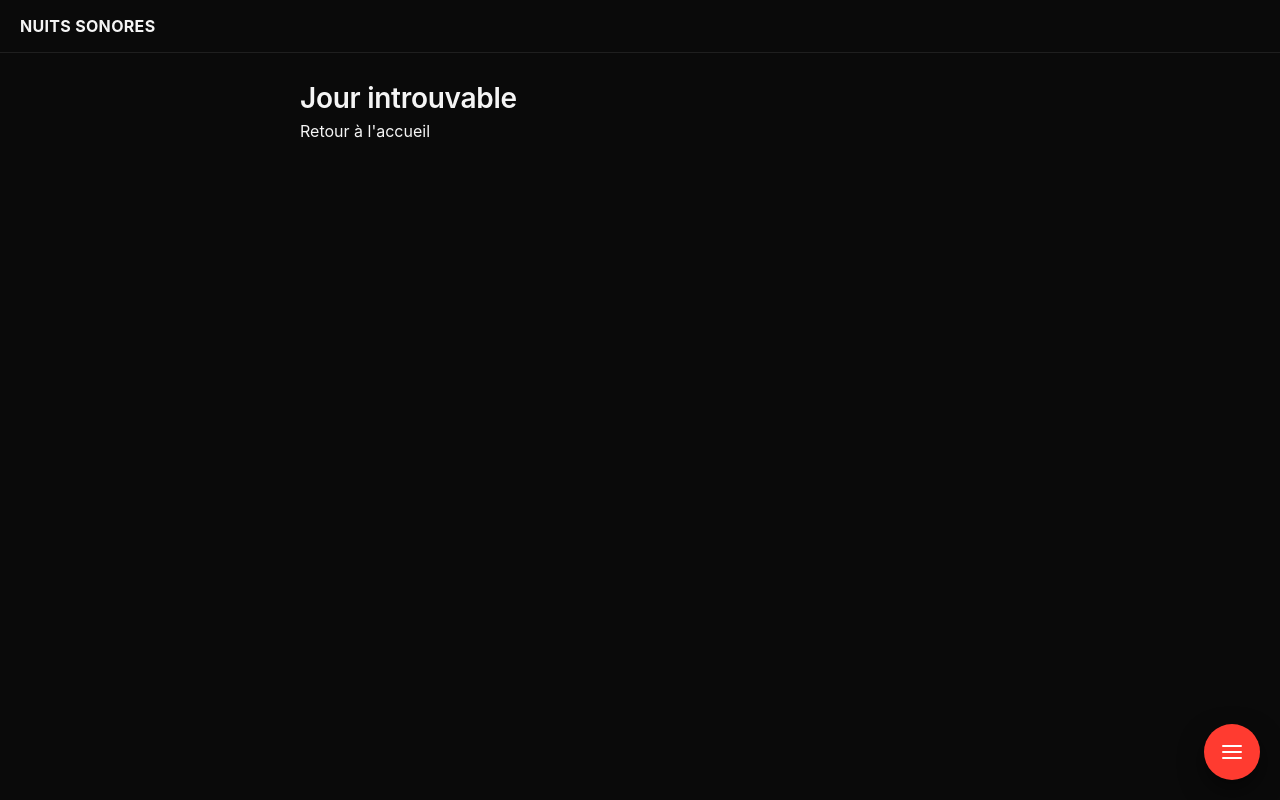
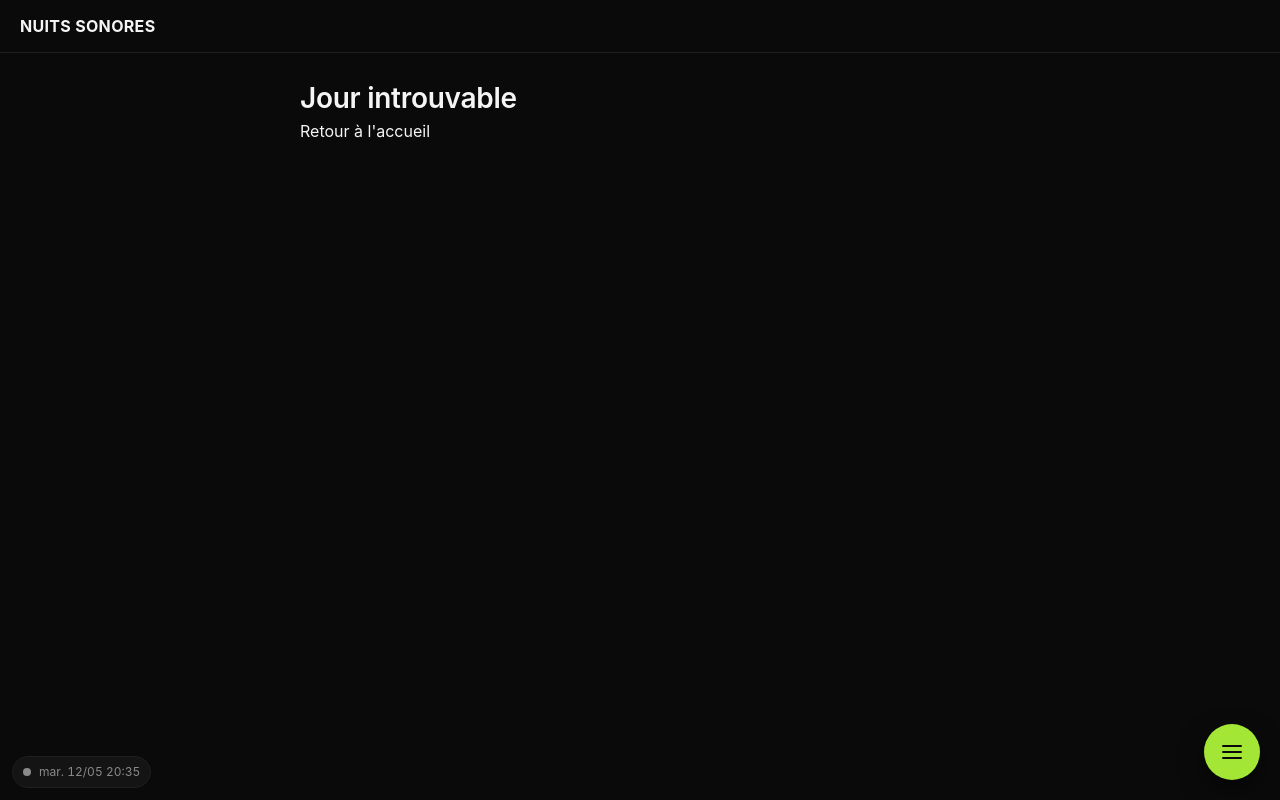
Before and after one commit to panicolay/nuits-sonores, a React (Vite) app: page /jour/1 in a window 1280 px wide. Built offline with nearby package versions, Linux system fonts and the light colour scheme.

Commit message:
Lot of things

```diff
--- /dev/null
+++ b/src/components/DebugPanel.tsx
@@ -0,0 +1,67 @@
+import { useEffect, useState } from "react";
+import { getDebugNow, setDebugNow, useNow } from "../data/now";
+
+function toLocalInput(date: Date): string {
+  const pad = (n: number) => n.toString().padStart(2, "0");
+  return (
+    `${date.getFullYear()}-${pad(date.getMonth() + 1)}-${pad(date.getDate())}` +
+    `T${pad(date.getHours())}:${pad(date.getMinutes())}`
+  );
+}
+
+export function DebugPanel() {
+  const now = useNow();
+  const [open, setOpen] = useState(false);
+  const [value, setValue] = useState(() => toLocalInput(now));
+  const overridden = getDebugNow() !== null;
+
+  useEffect(() => {
+    if (!overridden) setValue(toLocalInput(now));
+  }, [now, overridden]);
+
+  const apply = () => {
+    const d = new Date(value);
+    if (!Number.isNaN(d.getTime())) setDebugNow(d);
+  };
+
+  return (
+    <div className={`debug${open ? " is-open" : ""}`}>
+      <button
+        type="button"
+        className="debug__toggle"
+        aria-expanded={open}
+        onClick={() => setOpen((v) => !v)}
+      >
+        <span className={`debug__indicator${overridden ? " is-fake" : ""}`} />
+        {now.toLocaleString("fr-FR", {
+          weekday: "short",
+          day: "2-digit",
+          month: "2-digit",
+          hour: "2-digit",
+          minute: "2-digit",
+        })}
+      </button>
+      {open && (
+        <div className="debug__panel">
+          <input
+            type="datetime-local"
+            className="debug__input"
+            value={value}
+            onChange={(e) => setValue(e.target.value)}
+          />
+          <button type="button" className="debug__btn" onClick={apply}>
+            Appliquer
+          </button>
+          <button
+            type="button"
+            className="debug__btn"
+            onClick={() => setDebugNow(null)}
+            disabled={!overridden}
+          >
+            Réel
+          </button>
+        </div>
+      )}
+    </div>
+  );
+}
--- a/src/components/Fab.tsx
+++ b/src/components/Fab.tsx
@@ -6,8 +6,8 @@ type FabItem = { to: string; label: string };
 
 const SECTIONS: FabItem[][] = [
   [
-    { to: "/jour/day-2", label: "Jour 2" },
-    { to: "/jour/day-3", label: "Jour 3" },
+    { to: "/jour/day-2", label: "Jeudi" },
+    { to: "/jour/day-3", label: "Vendredi" },
   ],
   scenes.map((s) => ({ to: `/scene/${s.slug}`, label: s.value })),
   [
--- /dev/null
+++ b/src/components/SetBadge.tsx
@@ -0,0 +1,16 @@
+import type { SetStatus } from "../data/programme";
+
+export function SetBadge({ status }: { status: SetStatus }) {
+  if (status === "live") {
+    return (
+      <span className="badge badge--live">
+        <span className="badge__dot" aria-hidden />
+        En direct
+      </span>
+    );
+  }
+  if (status === "soon") {
+    return <span className="badge badge--soon">Bientôt</span>;
+  }
+  return null;
+}
--- /dev/null
+++ b/src/data/now.ts
@@ -0,0 +1,48 @@
+import { useEffect, useState } from "react";
+
+const STORAGE_KEY = "nuits.debug-now";
+const TICK_MS = 30_000;
+
+type Listener = () => void;
+const listeners = new Set<Listener>();
+
+function readOverride(): Date | null {
+  if (typeof localStorage === "undefined") return null;
+  const raw = localStorage.getItem(STORAGE_KEY);
+  if (!raw) return null;
+  const d = new Date(raw);
+  return Number.isNaN(d.getTime()) ? null : d;
+}
+
+let override: Date | null = readOverride();
+
+export function getNow(): Date {
+  return override ?? new Date();
+}
+
+export function getDebugNow(): Date | null {
+  return override;
+}
+
+export function setDebugNow(date: Date | null): void {
+  override = date;
+  if (date) localStorage.setItem(STORAGE_KEY, date.toISOString());
+  else localStorage.removeItem(STORAGE_KEY);
+  listeners.forEach((l) => l());
+}
+
+export function useNow(): Date {
+  const [now, setNow] = useState<Date>(getNow);
+
+  useEffect(() => {
+    const update = () => setNow(getNow());
+    listeners.add(update);
+    const interval = window.setInterval(update, TICK_MS);
+    return () => {
+      listeners.delete(update);
+      window.clearInterval(interval);
+    };
+  }, []);
+
+  return now;
+}
--- a/src/data/programme.ts
+++ b/src/data/programme.ts
@@ -26,9 +26,10 @@ function dayIdFromLabel(label: string): DayId {
 }
 
 function frenchWeekday(isoDate: string): string {
-  return new Date(`${isoDate}T00:00:00`).toLocaleDateString("fr-FR", {
+  const weekday = new Date(`${isoDate}T00:00:00`).toLocaleDateString("fr-FR", {
     weekday: "long",
   });
+  return weekday.charAt(0).toUpperCase() + weekday.slice(1);
 }
 
 export const days: Day[] = (() => {
@@ -38,11 +39,10 @@ export const days: Day[] = (() => {
     groups.get(set.jour)!.push(set);
   }
   return [...groups.entries()].map(([rawLabel, sets]) => {
-    const base = rawLabel.replace(/^Day\s+/i, "Jour ");
     const date = sets[0].date;
     return {
       id: dayIdFromLabel(rawLabel),
-      label: `${base} (${frenchWeekday(date)})`,
+      label: frenchWeekday(date),
       date,
       sets: sets.slice().sort((a, b) => a.debut.localeCompare(b.debut)),
     };
@@ -55,6 +55,33 @@ export function getDay(id: string): Day | undefined {
 
 export function getArtistBySlug(slug: string): ArtistSet | undefined {
   return programme.find((s) => slugify(s.artiste) === slug);
+}
+
+export type SetStatus = "past" | "live" | "soon" | "future";
+
+const SOON_MS = 30 * 60 * 1000;
+
+export function setStart(set: ArtistSet): Date {
+  return new Date(`${set.date}T${set.debut}:00`);
+}
+
+export function setEnd(set: ArtistSet): Date {
+  const start = setStart(set);
+  const end = new Date(`${set.date}T${set.fin}:00`);
+  if (end.getTime() <= start.getTime()) {
+    end.setDate(end.getDate() + 1);
+  }
+  return end;
+}
+
+export function getSetStatus(set: ArtistSet, now: Date): SetStatus {
+  const start = setStart(set).getTime();
+  const end = setEnd(set).getTime();
+  const t = now.getTime();
+  if (t >= end) return "past";
+  if (t >= start) return "live";
+  if (start - t <= SOON_MS) return "soon";
+  return "future";
 }
 
 export const scenes: { value: string; slug: string }[] = SCENES.filter((s) =>
--- a/src/index.css
+++ b/src/index.css
@@ -5,7 +5,8 @@
   --muted: #8a8a8a;
   --border: #1f1f1f;
   --surface: #141414;
-  --accent: #ff3b30;
+  --accent: #a3e635;
+  --accent-soft: rgba(163, 230, 53, 0.15);
 
   font-family: -apple-system, BlinkMacSystemFont, "Segoe UI", Roboto, Oxygen,
     Ubuntu, Cantarell, "Open Sans", "Helvetica Neue", sans-serif;
@@ -99,7 +100,7 @@ ul {
   height: 3.5rem;
   border-radius: 50%;
   background: var(--accent);
-  color: #fff;
+  color: var(--bg);
   display: inline-flex;
   align-items: center;
   justify-content: center;
@@ -229,13 +230,6 @@ ul {
 }
 
 /* Day */
-.day__date {
-  color: var(--muted);
-  font-weight: 400;
-  font-size: 1rem;
-  margin-left: 0.5rem;
-}
-
 .day__list {
   margin-top: 1.5rem;
   display: flex;
@@ -247,9 +241,9 @@ ul {
   display: grid;
   grid-template-columns: 5.5rem 1fr;
   grid-template-areas:
-    "time scene"
-    "time artist";
-  align-items: center;
+    "time artist"
+    "scene artist";
+  align-items: start;
   gap: 0.25rem 0.875rem;
   padding: 0.875rem 1rem;
   border: 1px solid var(--border);
@@ -265,7 +259,7 @@ ul {
 
 .day__scene {
   grid-area: scene;
-  font-size: 0.75rem;
+  font-size: 0.6875rem;
   color: var(--muted);
   text-transform: uppercase;
   letter-spacing: 0.04em;
@@ -273,7 +267,100 @@ ul {
 
 .day__artist {
   grid-area: artist;
+  border-left: 1px solid var(--border);
+  padding-left: 0.875rem;
+  align-self: stretch;
+  display: flex;
+  flex-direction: column;
+  gap: 0.375rem;
+}
+
+.day__name {
   font-weight: 600;
+}
+
+.day__item--past {
+  opacity: 0.45;
+}
+
+.day__past {
+  margin-top: 1.5rem;
+  margin-bottom: 1.5rem;
+}
+
+.day__past[open] {
+  margin-bottom: 0.5rem;
+}
+
+.day__past > summary {
+  cursor: pointer;
+  color: var(--muted);
+  font-size: 0.875rem;
+  padding: 0.5rem 0;
+  list-style: none;
+}
+
+.day__past > summary::-webkit-details-marker {
+  display: none;
+}
+
+.day__past > summary::before {
+  content: "▸";
+  display: inline-block;
+  margin-right: 0.5rem;
+  transition: transform 0.15s;
+}
+
+.day__past[open] > summary::before {
+  transform: rotate(90deg);
+}
+
+.day__past .day__list {
+  margin-top: 0.5rem;
+}
+
+/* Badges */
+.badge {
+  display: inline-flex;
+  align-items: center;
+  gap: 0.375rem;
+  align-self: flex-start;
+  padding: 0.125rem 0.5rem;
+  border-radius: 999px;
+  font-size: 0.6875rem;
+  font-weight: 600;
+  text-transform: uppercase;
+  letter-spacing: 0.04em;
+  line-height: 1.4;
+}
+
+.badge--live {
+  background: var(--accent-soft);
+  color: var(--accent);
+}
+
+.badge--soon {
+  background: rgba(234, 179, 8, 0.15);
+  color: #facc15;
+}
+
+.badge__dot {
+  width: 0.5rem;
+  height: 0.5rem;
+  border-radius: 999px;
+  background: currentColor;
+  animation: badge-pulse 1.6s ease-in-out infinite;
+}
+
+@keyframes badge-pulse {
+  0%, 100% {
+    opacity: 1;
+    transform: scale(1);
+  }
+  50% {
+    opacity: 0.35;
+    transform: scale(0.7);
+  }
 }
 
 /* Scene */
@@ -303,7 +390,7 @@ ul {
 .scene__list a {
   display: grid;
   grid-template-columns: 5.5rem 1fr;
-  align-items: center;
+  align-items: start;
   gap: 0.25rem 0.875rem;
   padding: 0.875rem 1rem;
   border: 1px solid var(--border);
@@ -317,6 +404,15 @@ ul {
 }
 
 .scene__artist {
+  border-left: 1px solid var(--border);
+  padding-left: 0.875rem;
+  align-self: stretch;
+  display: flex;
+  flex-direction: column;
+  gap: 0.375rem;
+}
+
+.scene__name {
   font-weight: 600;
 }
 
@@ -348,9 +444,11 @@ ul {
 .artist__chips a {
   display: inline-block;
   padding: 0.375rem 0.75rem;
-  border: 1px solid var(--border);
+  border: 1px solid var(--accent);
   border-radius: 999px;
   font-size: 0.875rem;
+  color: var(--accent);
+  background: var(--accent-soft);
 }
 
 .artist__related {
@@ -390,13 +488,16 @@ ul {
   align-items: baseline;
   gap: 0.375rem;
   padding: 0.5rem 0.875rem;
-  border: 1px solid var(--border);
+  border: 1px solid var(--accent);
   border-radius: 999px;
   font-size: 0.875rem;
+  color: var(--accent);
+  background: var(--accent-soft);
 }
 
 .discover__count {
-  color: var(--muted);
+  color: var(--accent);
+  opacity: 0.7;
   font-size: 0.75rem;
   font-variant-numeric: tabular-nums;
 }
@@ -437,7 +538,14 @@ ul {
   border-radius: 8px;
 }
 
-.filter__list a > span:first-child {
+.filter__main {
+  display: inline-flex;
+  align-items: center;
+  gap: 0.5rem;
+  min-width: 0;
+}
+
+.filter__name {
   font-weight: 600;
 }
 
@@ -446,3 +554,76 @@ ul {
   font-size: 0.75rem;
   white-space: nowrap;
 }
+
+.filter__empty {
+  color: var(--muted);
+  font-style: italic;
+}
+
+/* Debug panel */
+.debug {
+  position: fixed;
+  left: 0.75rem;
+  bottom: 0.75rem;
+  z-index: 50;
+  font-size: 0.75rem;
+}
+
+.debug__toggle {
+  display: inline-flex;
+  align-items: center;
+  gap: 0.5rem;
+  padding: 0.375rem 0.625rem;
+  border: 1px solid var(--border);
+  background: var(--surface);
+  border-radius: 999px;
+  color: var(--muted);
+  font-variant-numeric: tabular-nums;
+}
+
+.debug__indicator {
+  width: 0.5rem;
+  height: 0.5rem;
+  border-radius: 999px;
+  background: var(--muted);
+}
+
+.debug__indicator.is-fake {
+  background: #facc15;
+}
+
+.debug__panel {
+  margin-top: 0.5rem;
+  display: flex;
+  flex-wrap: wrap;
+  gap: 0.375rem;
+  padding: 0.5rem;
+  background: var(--surface);
+  border: 1px solid var(--border);
+  border-radius: 8px;
+}
+
+.debug__input {
+  flex: 1 1 auto;
+  min-width: 0;
+  background: var(--bg);
+  color: var(--fg);
+  border: 1px solid var(--border);
+  border-radius: 6px;
+  padding: 0.375rem 0.5rem;
+  font: inherit;
+  color-scheme: dark;
+}
+
+.debug__btn {
+  padding: 0.375rem 0.625rem;
+  border: 1px solid var(--border);
+  background: var(--bg);
+  border-radius: 6px;
+  color: var(--fg);
+}
+
+.debug__btn:disabled {
+  opacity: 0.4;
+  cursor: not-allowed;
+}
--- a/src/layouts/RootLayout.tsx
+++ b/src/layouts/RootLayout.tsx
@@ -1,6 +1,7 @@
 import { Outlet } from "react-router-dom";
 import { Header } from "../components/Header";
 import { Fab } from "../components/Fab";
+import { DebugPanel } from "../components/DebugPanel";
 
 export function RootLayout() {
   return (
@@ -10,6 +11,7 @@ export function RootLayout() {
         <Outlet />
       </main>
       <Fab />
+      <DebugPanel />
     </div>
   );
 }
--- a/src/pages/Day.tsx
+++ b/src/pages/Day.tsx
@@ -1,9 +1,37 @@
 import { Link, useParams } from "react-router-dom";
-import { getDay, slugify } from "../data/programme";
+import type { ArtistSet } from "../data/types";
+import {
+  getDay,
+  getSetStatus,
+  slugify,
+  type SetStatus,
+} from "../data/programme";
+import { useNow } from "../data/now";
+import { SetBadge } from "../components/SetBadge";
+
+type Entry = { set: ArtistSet; status: SetStatus };
+
+function SetItem({ set, status }: Entry) {
+  return (
+    <li className={`day__item day__item--${status}`}>
+      <Link to={`/artiste/${slugify(set.artiste)}`}>
+        <span className="day__time">
+          {set.debut}–{set.fin}
+        </span>
+        <span className="day__scene">{set.scene}</span>
+        <span className="day__artist">
+          <span className="day__name">{set.artiste}</span>
+          <SetBadge status={status} />
+        </span>
+      </Link>
+    </li>
+  );
+}
 
 export function Day() {
   const { dayId } = useParams();
   const day = dayId ? getDay(dayId) : undefined;
+  const now = useNow();
 
   if (!day) {
     return (
@@ -14,22 +42,29 @@ export function Day() {
     );
   }
 
+  const entries: Entry[] = day.sets.map((set) => ({
+    set,
+    status: getSetStatus(set, now),
+  }));
+  const past = entries.filter((e) => e.status === "past");
+  const upcoming = entries.filter((e) => e.status !== "past");
+
   return (
     <div className="day">
-      <h1>
-        {day.label} <span className="day__date">{day.date}</span>
-      </h1>
+      <h1>{day.label}</h1>
+      {past.length > 0 && (
+        <details className="day__past">
+          <summary>Sets terminés ({past.length})</summary>
+          <ul className="day__list">
+            {past.map((entry) => (
+              <SetItem key={entry.set.artiste} {...entry} />
+            ))}
+          </ul>
+        </details>
+      )}
       <ul className="day__list">
-        {day.sets.map((set) => (
-          <li key={set.artiste}>
-            <Link to={`/artiste/${slugify(set.artiste)}`}>
-              <span className="day__time">
-                {set.debut}–{set.fin}
-              </span>
-              <span className="day__scene">{set.scene}</span>
-              <span className="day__artist">{set.artiste}</span>
-            </Link>
-          </li>
+        {upcoming.map((entry) => (
+          <SetItem key={entry.set.artiste} {...entry} />
         ))}
       </ul>
     </div>
--- a/src/pages/Filter.tsx
+++ b/src/pages/Filter.tsx
@@ -2,14 +2,18 @@ import { Link, useParams } from "react-router-dom";
 import {
   getArtistsByFilter,
   getFilterLabel,
+  getSetStatus,
   slugify,
 } from "../data/programme";
 import { getGenreDescription } from "../data/genres";
+import { useNow } from "../data/now";
+import { SetBadge } from "../components/SetBadge";
 import type { FilterType } from "../data/types";
 
 export function Filter() {
   const { type, slug } = useParams();
   const filterType = type as FilterType;
+  const now = useNow();
 
   if (filterType !== "genre" && filterType !== "mood") {
     return <NotMatched />;
@@ -24,6 +28,10 @@ export function Filter() {
     return <NotMatched />;
   }
 
+  const upcoming = artists
+    .map((set) => ({ set, status: getSetStatus(set, now) }))
+    .filter((entry) => entry.status !== "past");
+
   return (
     <div className="filter">
       <p className="filter__type">
@@ -31,12 +39,20 @@ export function Filter() {
       </p>
       <h1>{label}</h1>
       {description && <p className="filter__description">{description}</p>}
-      <p className="filter__count">{artists.length} artistes</p>
+      <p className="filter__count">
+        {upcoming.length} artiste{upcoming.length > 1 ? "s" : ""} à venir
+      </p>
+      {upcoming.length === 0 ? (
+        <p className="filter__empty">Tous les sets sont terminés.</p>
+      ) : (
         <ul className="filter__list">
-        {artists.map((set) => (
+          {upcoming.map(({ set, status }) => (
             <li key={set.artiste}>
               <Link to={`/artiste/${slugify(set.artiste)}`}>
-              <span>{set.artiste}</span>
+                <span className="filter__main">
+                  <span className="filter__name">{set.artiste}</span>
+                  <SetBadge status={status} />
+                </span>
                 <span className="filter__meta">
                   {set.jour} · {set.scene}
                 </span>
@@ -44,6 +60,7 @@ export function Filter() {
             </li>
           ))}
         </ul>
+      )}
     </div>
   );
 }
--- a/src/pages/Scene.tsx
+++ b/src/pages/Scene.tsx
@@ -1,9 +1,12 @@
 import { Link, useParams } from "react-router-dom";
-import { getScene, slugify } from "../data/programme";
+import { getScene, getSetStatus, slugify } from "../data/programme";
+import { useNow } from "../data/now";
+import { SetBadge } from "../components/SetBadge";
 
 export function Scene() {
   const { slug } = useParams();
   const scene = slug ? getScene(slug) : undefined;
+  const now = useNow();
 
   if (!scene) {
     return (
@@ -14,20 +17,32 @@ export function Scene() {
     );
   }
 
+  const days = scene.days
+    .map((day) => ({
+      ...day,
+      sets: day.sets
+        .map((set) => ({ set, status: getSetStatus(set, now) }))
+        .filter((entry) => entry.status !== "past"),
+    }))
+    .filter((day) => day.sets.length > 0);
+
   return (
     <div className="scene">
       <h1>{scene.value}</h1>
-      {scene.days.map((day) => (
+      {days.map((day) => (
         <section key={day.dayId} className="scene__day">
           <h2>{day.label}</h2>
           <ul className="scene__list">
-            {day.sets.map((set) => (
+            {day.sets.map(({ set, status }) => (
               <li key={set.artiste}>
                 <Link to={`/artiste/${slugify(set.artiste)}`}>
                   <span className="scene__time">
                     {set.debut}–{set.fin}
                   </span>
-                  <span className="scene__artist">{set.artiste}</span>
+                  <span className="scene__artist">
+                    <span className="scene__name">{set.artiste}</span>
+                    <SetBadge status={status} />
+                  </span>
                 </Link>
               </li>
             ))}
```
Lines whose indentation alone changed are shown as unchanged.
